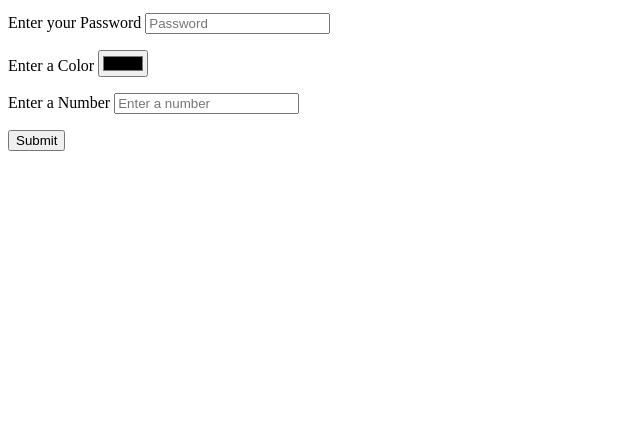
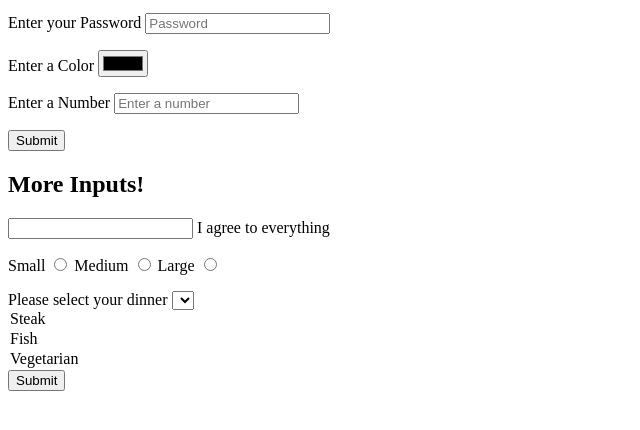
Before and after one commit to ChewyAG/Web-Dev-Bootcamp, a plain HTML site: page forms.html in a window 1280 px wide. Shown: the part 104-534 px from the top of the page, without its empty margins (0-640 px from the left). Drawn offline with Linux system fonts and the light colour scheme.

Commit message:
More inputs

```diff
--- a/forms.html
+++ b/forms.html
@@ -31,6 +31,26 @@
         <button>Submit</button>
     </form>
 
+    <h2>More Inputs!</h2>
+    <form action="/Bringtheaction2">
+        <input type=checkbox" name="agree" id="agree">
+        <label for="agree">I agree to everything</label>
+        <p>
+            <label for="S">Small</label>
+            <input type="radio" name="size" id="S" value="S">
+            <label for="M">Medium</label>
+            <input type="radio" name="size" id="M" value="M">
+            <label for="L">Large</label>
+            <input type="radio" name="size" id="L" value="L">
+        </p>
+            <label for="">Please select your dinner</label>
+            <select name="meal" id="meal"></select>
+            <option value="Steak">Steak</option>
+            <option value="Fish">Fish</option>
+            <option value="Veg">Vegetarian</option>
+        <button>Submit</button>
+     </form>
+
 </body>
 
 </html>
```
